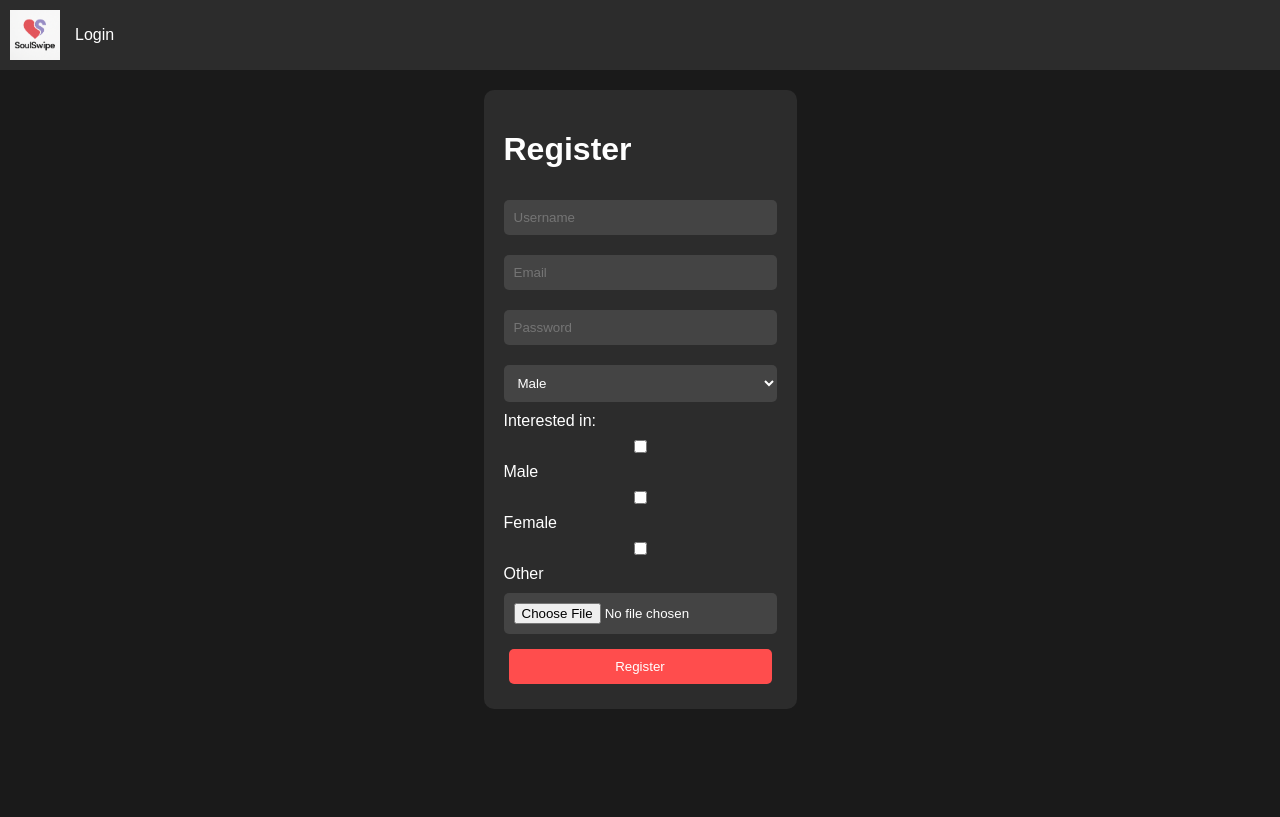
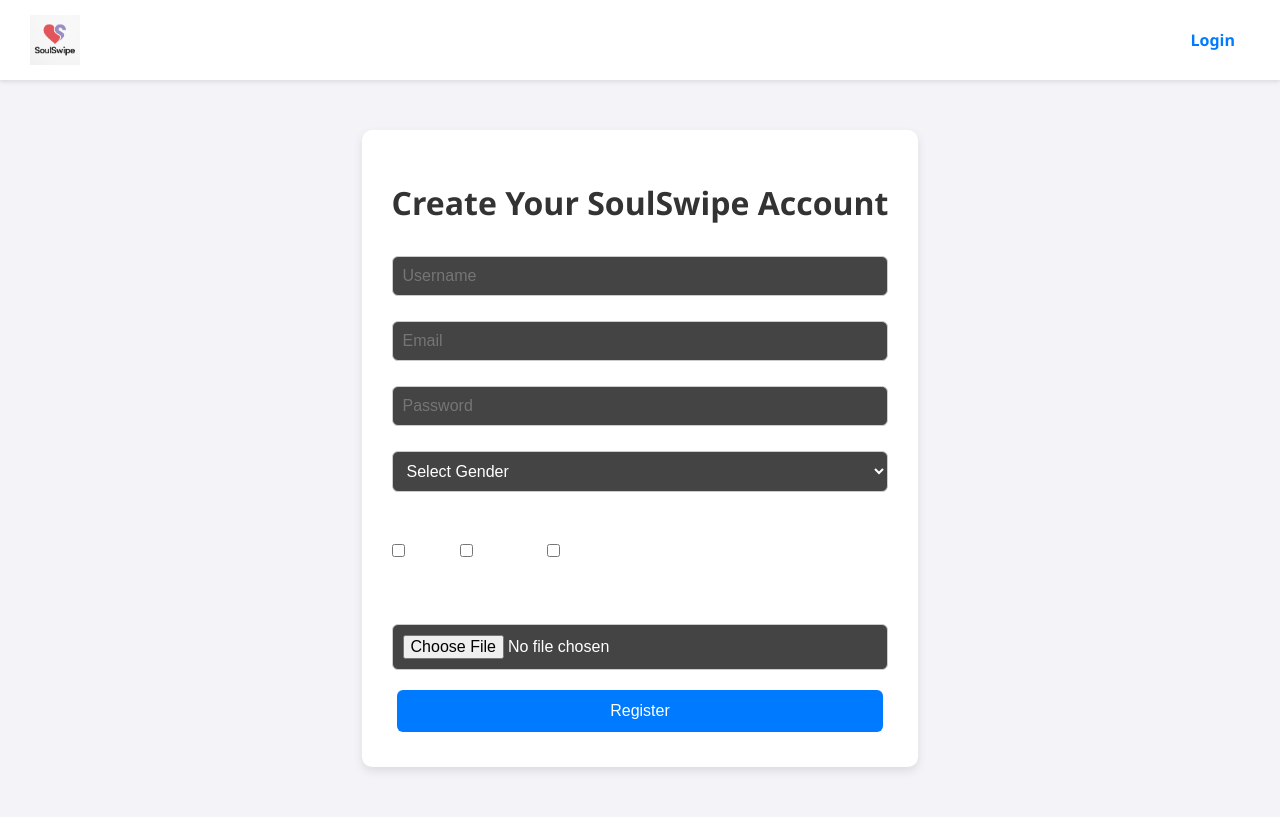
Before and after one commit to 5hogun-27/SoulSwipe-, a Flask app: page /register in a window 1280 px wide. Before the commit the page ends 709 px from the top, so only its background shows below. Run offline with Flask 3, Linux system fonts and the light colour scheme.

Commit message:
Update register.html

```diff
--- a/templates/register.html
+++ b/templates/register.html
@@ -5,6 +5,110 @@
     <meta name="viewport" content="width=device-width, initial-scale=1.0">
     <title>Register - SoulSwipe</title>
     <link rel="stylesheet" href="{{ url_for('static', filename='css/style.css') }}">
+    <style>
+        body {
+            font-family: 'Segoe UI', sans-serif;
+            background: #f4f4f8;
+            margin: 0;
+            padding: 0;
+        }
+
+        header {
+            background-color: #fff;
+            padding: 15px 30px;
+            box-shadow: 0 2px 4px rgba(0,0,0,0.1);
+            display: flex;
+            justify-content: space-between;
+            align-items: center;
+        }
+
+        .logo {
+            height: 50px;
+        }
+
+        nav a {
+            text-decoration: none;
+            color: #007bff;
+            font-weight: bold;
+        }
+
+        .container {
+            max-width: 500px;
+            margin: 50px auto;
+            padding: 30px;
+            background: #fff;
+            border-radius: 10px;
+            box-shadow: 0 4px 10px rgba(0, 0, 0, 0.1);
+        }
+
+        h1 {
+            text-align: center;
+            color: #333;
+        }
+
+        form {
+            display: flex;
+            flex-direction: column;
+        }
+
+        form input[type="text"],
+        form input[type="email"],
+        form input[type="password"],
+        form select,
+        form input[type="file"] {
+            margin-bottom: 15px;
+            padding: 10px;
+            border: 1px solid #ccc;
+            border-radius: 6px;
+            font-size: 16px;
+        }
+
+        label {
+            margin-bottom: 5px;
+            font-weight: bold;
+        }
+
+        .interests {
+            display: flex;
+            gap: 15px;
+            margin-bottom: 15px;
+        }
+
+        .interests label {
+            font-weight: normal;
+        }
+
+        button {
+            padding: 12px;
+            background-color: #007bff;
+            color: white;
+            border: none;
+            border-radius: 6px;
+            font-size: 16px;
+            cursor: pointer;
+            transition: background-color 0.3s ease;
+        }
+
+        button:hover {
+            background-color: #0056b3;
+        }
+
+        .flash {
+            padding: 10px;
+            margin-bottom: 15px;
+            border-radius: 5px;
+        }
+
+        .flash.success {
+            background-color: #d4edda;
+            color: #155724;
+        }
+
+        .flash.error {
+            background-color: #f8d7da;
+            color: #721c24;
+        }
+    </style>
 </head>
 <body>
     <header>
@@ -13,8 +117,10 @@
             <a href="{{ url_for('login') }}">Login</a>
         </nav>
     </header>
+
     <div class="container">
-        <h1>Register</h1>
+        <h1>Create Your SoulSwipe Account</h1>
+
         {% with messages = get_flashed_messages(with_categories=true) %}
             {% if messages %}
                 {% for category, message in messages %}
@@ -22,20 +128,29 @@
                 {% endfor %}
             {% endif %}
         {% endwith %}
+
         <form method="POST" enctype="multipart/form-data">
             <input type="text" name="username" placeholder="Username" required>
             <input type="email" name="email" placeholder="Email" required>
             <input type="password" name="password" placeholder="Password" required>
+
             <select name="gender" required>
+                <option value="" disabled selected>Select Gender</option>
                 <option value="M">Male</option>
                 <option value="F">Female</option>
                 <option value="O">Other</option>
             </select>
-            <label>Interested in:</label>
-            <input type="checkbox" name="interested_in" value="M"> Male
-            <input type="checkbox" name="interested_in" value="F"> Female
-            <input type="checkbox" name="interested_in" value="O"> Other
+
+            <label>Interested In:</label>
+            <div class="interests">
+                <label><input type="checkbox" name="interested_in" value="M"> Male</label>
+                <label><input type="checkbox" name="interested_in" value="F"> Female</label>
+                <label><input type="checkbox" name="interested_in" value="O"> Other</label>
+            </div>
+
+            <label>Upload Profile Picture:</label>
             <input type="file" name="profile_pic" accept="image/*" required>
+
             <button type="submit">Register</button>
         </form>
     </div>
```
